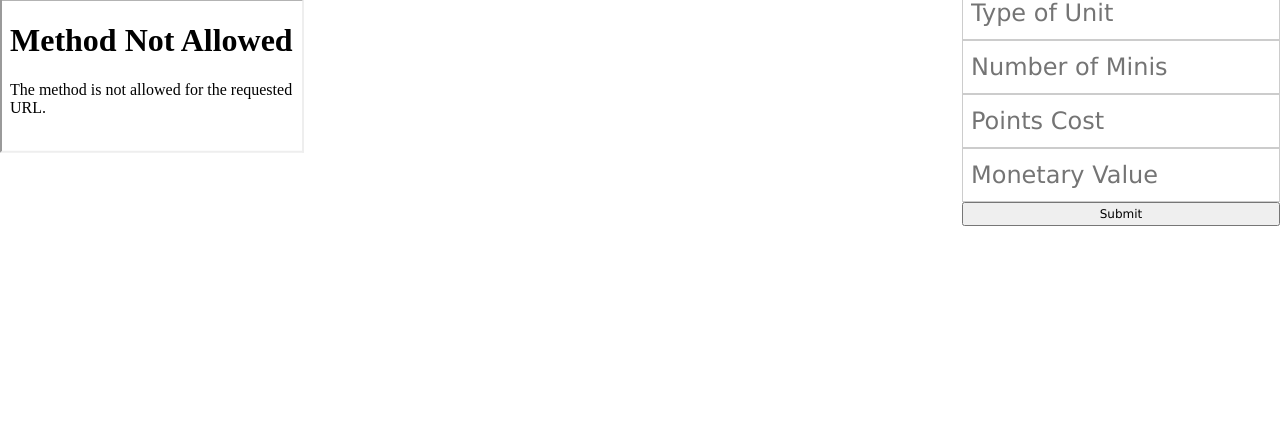
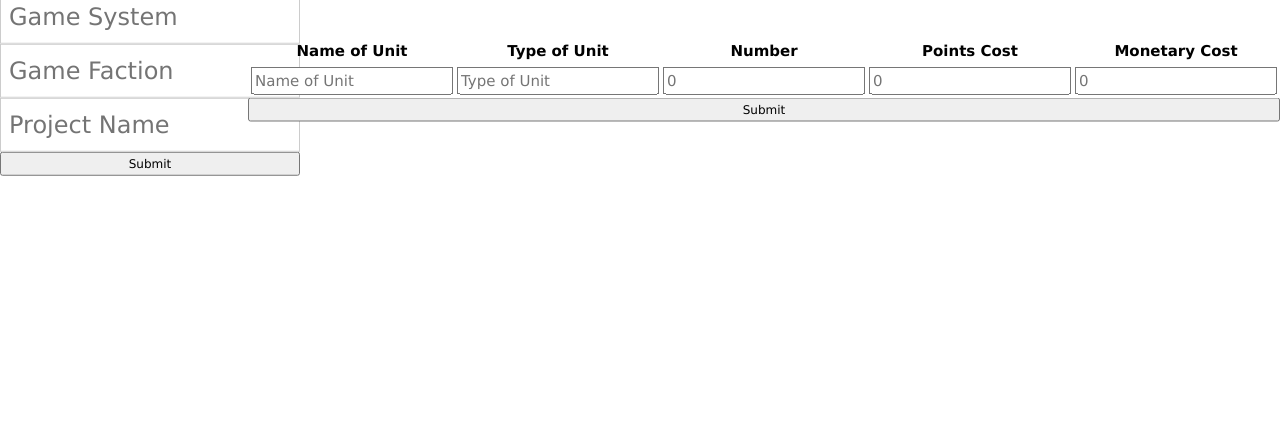
Before and after one commit to monkphin/FlaskAPP, a Flask app: template webapp/webapp/templates/main.html in a window 1280 px wide. Shown: the part 321-763 px from the top of the page. Run offline with Flask 2, Linux system fonts and the light colour scheme; the template is opened without the code that fills it, so the values that code supplies are empty.

Commit message:
changed layouts in main.html and system.html, also made content visible via get requests in app.py

```diff
--- a/webapp/webapp/app.py
+++ b/webapp/webapp/app.py
@@ -52,7 +52,7 @@ def register():
 
 
 
-@app.route('/verify', methods=['POST'])
+@app.route('/verify', methods=['POST', 'GET'])
 def verify():
     if request.method == 'POST':
         if request.form['uname'] != "" and request.form['pwd'] != "":
@@ -70,7 +70,7 @@ def verify():
 
 
 #Main page for the site - core functionality of app is here split over two frames - systems and minis, sysmes being where the game system data is, minis being where the collection data is.
-@app.route('/systems', methods=['POST'])
+@app.route('/systems', methods=['POST', 'GET'])
 def systems():
     if request.method == 'POST':
         if request.form['company'] != "" and request.form['game_system'] != "" and request.form['game_faction'] != "" and request.form['project_name'] != "":
@@ -92,9 +92,9 @@ def systems():
                 cursor.close()
                 return render_template("systems.html")
 
-    return render_template(systems.html)
+    return render_template("systems.html")
 
-@app.route('/main', methods=['POST'])
+@app.route('/main', methods=['POST', 'GET'])
 def main():
     if request.method == 'POST':
         if request.form['mininame'] != "" and request.form['minitype'] != "" and request.form['mininum'] != "":
@@ -110,13 +110,13 @@ def main():
             cursor.close()
             return render_template("main.html")
 
-'''
-
 #User account settings changed here.
-@app.route('/account')
+@app.route('/account', methods=['POST', 'GET'])
 def account():
     if request.method == 'POST':
+
         if request.form['pwd'] != "" and request.form['repwd'] != "" and request.form['pwd'] == request.form['repwd']:
+            userName = request.form['uname']
             userPwd = request.form['pwd']
             lastname = request.form['lastname']
             firstname = request.form['firstname']
@@ -129,8 +129,8 @@ def account():
             return render_template("account.html")
         else:
             return render_template("account.html")
+    return render_template("account.html")
 
-'''
 
 if __name__ == '__main__':
    app.run(host='0.0.0.0', debug=True)
--- a/webapp/webapp/templates/main.html
+++ b/webapp/webapp/templates/main.html
@@ -14,19 +14,28 @@
 {% block content %}
 <div class="w3-display-center">
     <div class="w3-display-left">
-        <iframe src="/systems" title="Systems"></iframe>
+        <iframe src="/systems" title="Game Systems" height="280" width="300" style="border:none;"></iframe>
     </div>
 
     <div class="w3-display-right">
-        <form class="w3-xlarge" action="/main" method="post">
+        <form class="w3-display-center" action="/main" method="post">
             <div>
-
-                <input class="w3-input w3-border" type="text" name="mininame" placeholder="Name of Unit">
-                <input class="w3-input w3-border" type="text" name="minitype" placeholder="Type of Unit">
-                <input class="w3-input w3-border" type="number" name="mininum" placeholder="Number of Minis">
-                <input class="w3-input w3-border" type="number" name="minipoint" placeholder="Points Cost">
-                <input class="w3-input w3-border" type="number" name="minicost" placeholder="Monetary Value">
-
+                <table>
+                    <tr>
+                        <th>Name of Unit</th>
+                        <th>Type of Unit</th>
+                        <th>Number</th>
+                        <th>Points Cost</th>
+                        <th>Monetary Cost</th>
+                    </tr>
+                    <tr>
+                        <td><input type="text" name="mininame" placeholder="Name of Unit"></td>
+                        <td><input type="text" name="minitype" placeholder="Type of Unit"></td>
+                        <td><input type="number" name="mininum" placeholder="0"></td>
+                        <td><input type="number" name="minipoint" placeholder="0"></td>
+                        <td><input type="number" name="minicost" placeholder="0"></td>
+                    </tr>
+                </table>
             </div>
             <div>
                 <button class="btn-lg w3-block btn-primary w3-small" type="submit" style="opacity: 1;">Submit</button>
--- a/webapp/webapp/templates/systems.html
+++ b/webapp/webapp/templates/systems.html
@@ -1,38 +1,34 @@
-{% extends "base.html" %}
+<head>
+    <title>{% block title %}{% endblock %}</title>
+    <meta charset="UTF-8">
+    <meta http-equiv="X-UA-Compatible" content="IE=edge">
+    <meta name="viewport" content="width=device-width, initial-scale=1.0">
+    <link rel="stylesheet" href="https://www.w3schools.com/w3css/4/w3.css">
 
-{% block title %}Main{% endblock %}
+    {% block style %}{% endblock %}
 
-{% block style %}
+    <style>
+        a.dark {
+            color: black;
+        }
 
-<style>
+    </style>
+</head>
+<body>
+<div class="w3-display-center">
+    <form class="w3-xlarge" action="/systems" method="post">
 
-</style>
-
-{% endblock %}
-
-
-{% block content %}
-
-<div class="w3-display-center">
-    <form class="w3-xlarge" action="/main" method="post">
-        <div class="w3-display-left">
-
+        <div>
             <input class="w3-input w3-border" type="text" name="company" placeholder="Game Company">
             <input class="w3-input w3-border" type="text" name="game_system" placeholder="Game System">
             <input class="w3-input w3-border" type="text" name="game_faction" placeholder="Game Faction">
             <input class="w3-input w3-border" type="text" name="project_name" placeholder="Project Name">
 
         </div>
-
         <div>
             <button class="btn-lg w3-block btn-primary w3-small" type="submit" style="opacity: 1;">Submit</button>
         </div>
     </form>
 
-    </div>
-
-
 </div>
-
-
-{% endblock %}
+</body>
```
